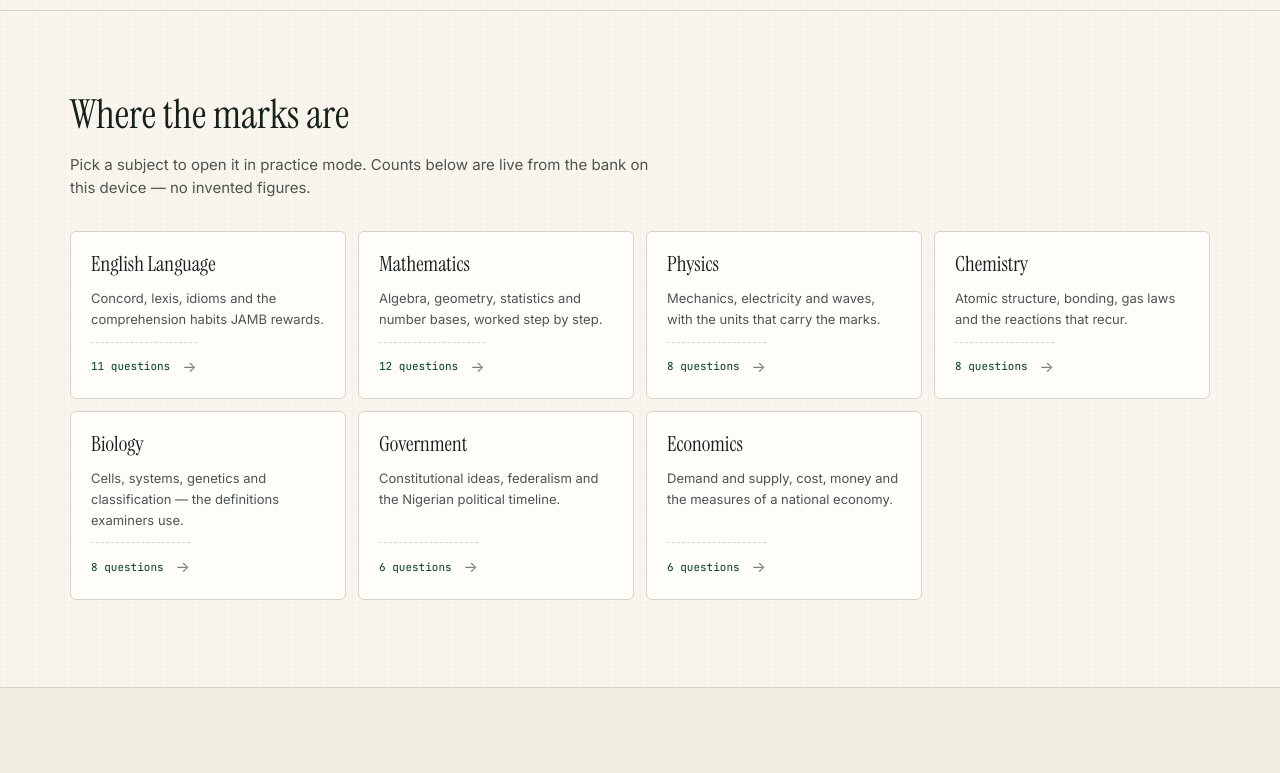
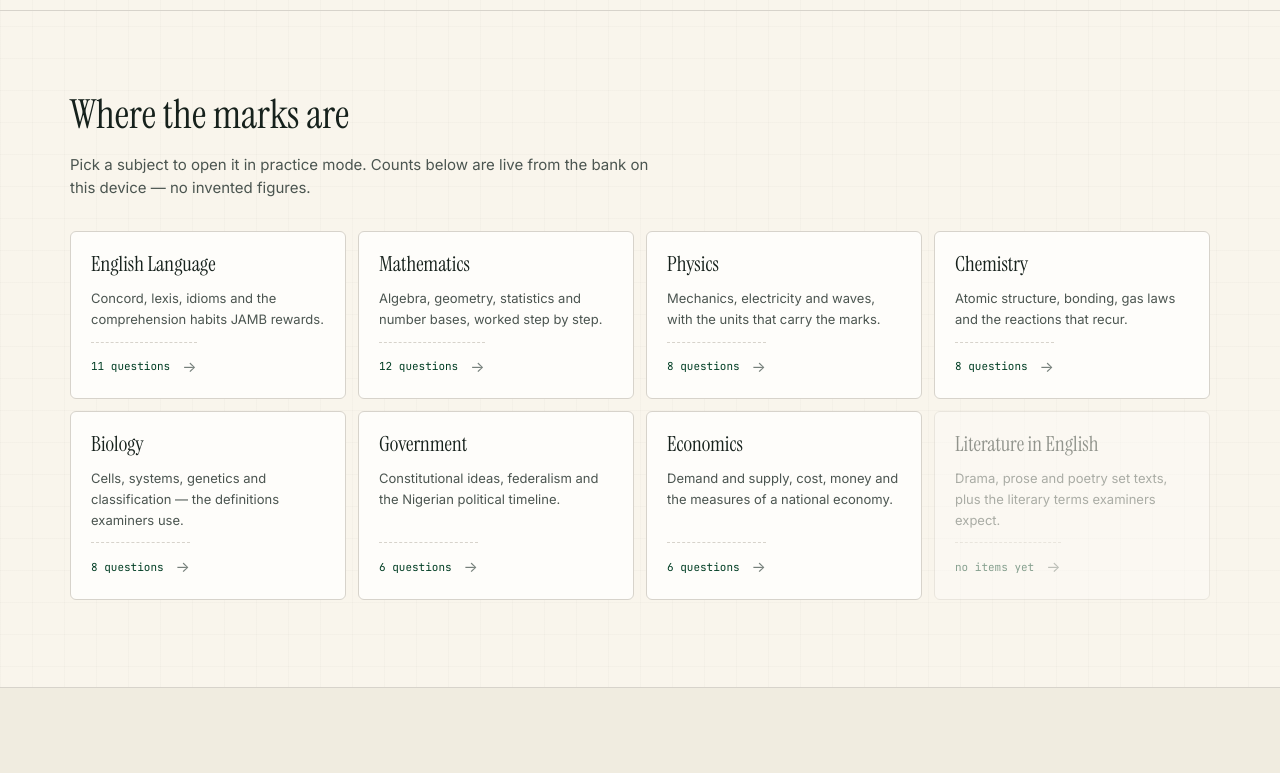
Before and after one commit to Livelove12/elshaddai, a React (Vite) app: page / in a window 1280 px wide. Shown: the part 614-1387 px from the top of the page. Built offline with nearby package versions, Linux system fonts and the light colour scheme.

Commit message:
Add Literature in English as a subject

```diff
--- a/src/components/ImportPanel.tsx
+++ b/src/components/ImportPanel.tsx
@@ -133,7 +133,8 @@ export function ImportPanel({ bankSize, importedCount, onImport, onClearImported
         <h2 className="subhead">The schema</h2>
         <ul className="schema" role="list">
           <li>
-            <code>subject</code> — one of: english, mathematics, physics, chemistry, biology, government, economics.
+            <code>subject</code> — one of: english, mathematics, physics, chemistry, biology, government, economics,
+            literature.
           </li>
           <li>
             <code>prompt</code> — the question text.
--- a/src/data/subjects.ts
+++ b/src/data/subjects.ts
@@ -50,6 +50,12 @@ export const SUBJECTS: Subject[] = [
     short: 'Economics',
     blurb: 'Demand and supply, cost, money and the measures of a national economy.',
   },
+  {
+    id: 'literature',
+    name: 'Literature in English',
+    short: 'Literature',
+    blurb: 'Drama, prose and poetry set texts, plus the literary terms examiners expect.',
+  },
 ];
 
 const INDEX = new Map<SubjectId, Subject>(SUBJECTS.map((subject) => [subject.id, subject]));
--- a/src/lib/types.ts
+++ b/src/lib/types.ts
@@ -9,7 +9,8 @@ export type SubjectId =
   | 'chemistry'
   | 'biology'
   | 'government'
-  | 'economics';
+  | 'economics'
+  | 'literature';
 
 export interface Question {
   /** Stable identifier. Any string, unique across the bank. */
```
